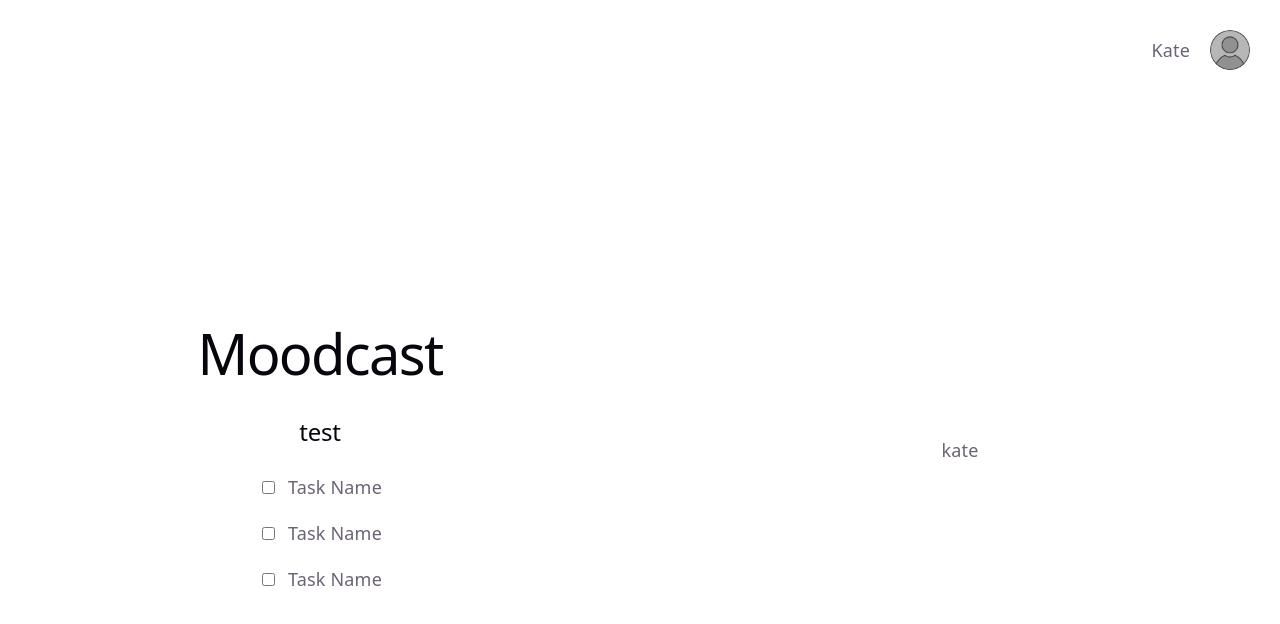
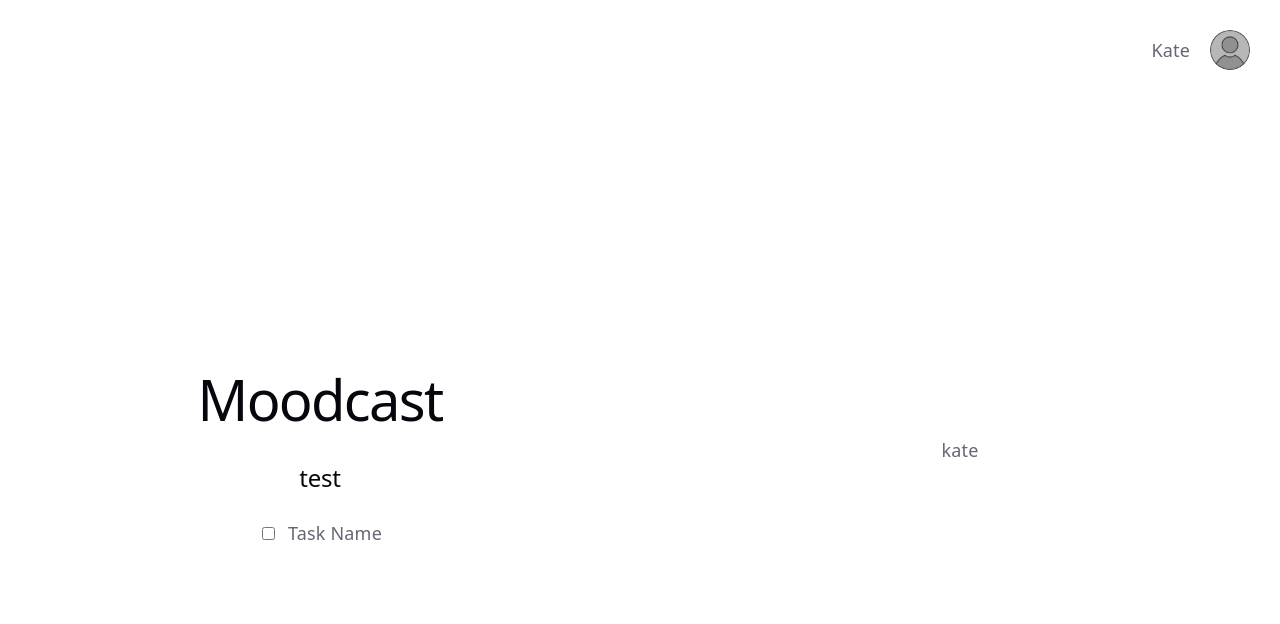
Before and after one commit to ceciliazaragoza/moodcast, a React (Vite) app: page / in a window 1280 px wide. Shown: the top 624 px of the page. Built offline with nearby package versions, Linux system fonts and the light colour scheme.

Commit message:
task stuff

```diff
--- a/src/App.jsx
+++ b/src/App.jsx
@@ -1,4 +1,5 @@
 import "./App.css";
+import Task from "./Task.jsx";
 import profileIcon from "./assets/pfp.jpg";
 
 function App() {
@@ -15,29 +16,9 @@ function App() {
         <div className="leftContent">
           <h1>Moodcast</h1>
           <h2>test</h2>
+          <Task />
+        </div>
 
-          {/* Three tasks */}
-          <div className="tasks">
-            <label>
-              <input type="checkbox" />
-              <span>Task Name</span>
-            </label>
-          </div>
-
-          <div className="tasks">
-            <label>
-              <input type="checkbox" />
-              <span>Task Name</span>
-            </label>
-          </div>
-
-          <div className="tasks">
-            <label>
-              <input type="checkbox" />
-              <span>Task Name</span>
-            </label>
-          </div>
-        </div>
       </div>
 
       {/* Right side */}
--- /dev/null
+++ b/src/Task.jsx
@@ -0,0 +1,15 @@
+import "./App.css";
+import profileIcon from "./assets/pfp.jpg";
+
+function Task() {
+  return (
+  <div className="tasks">
+            <label>
+              <input type="checkbox" />
+              <span>Task Name</span>
+            </label>
+          </div>
+  );
+}
+
+export default Task;
```
